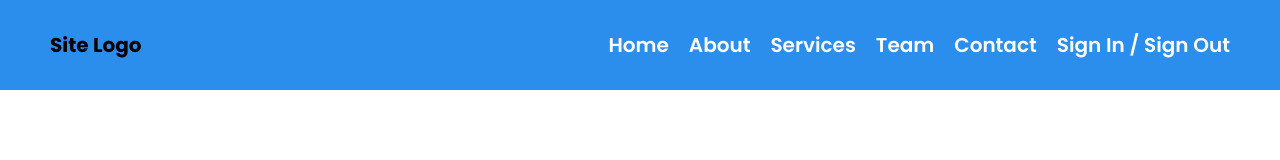
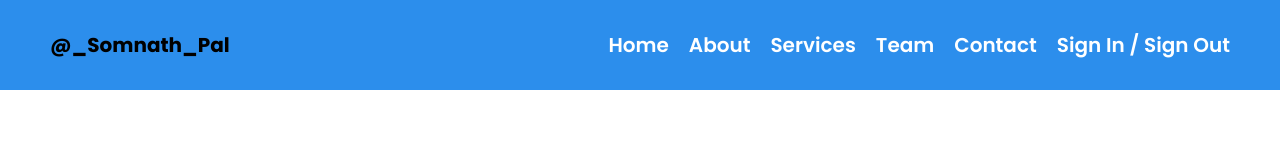
Before and after one commit to Sparrow-gif/Sparrow-gif, a plain HTML site: page index.html in a window 1280 px wide. Shown: the top 160 px of the page. Drawn offline with Linux system fonts and the light colour scheme.

Commit message:
Update index.html

```diff
--- a/index.html
+++ b/index.html
@@ -124,7 +124,7 @@ nav ul.active {
   <body>
     <header>
       <nav>
-        <a href="#home" id="logo">Site Logo</a>
+        <a href="#home" id="logo"> @_Somnath_Pal </a>
         <i class="fas fa-bars" id="ham-menu"></i>
         <ul id="nav-bar">
           <li>
```
